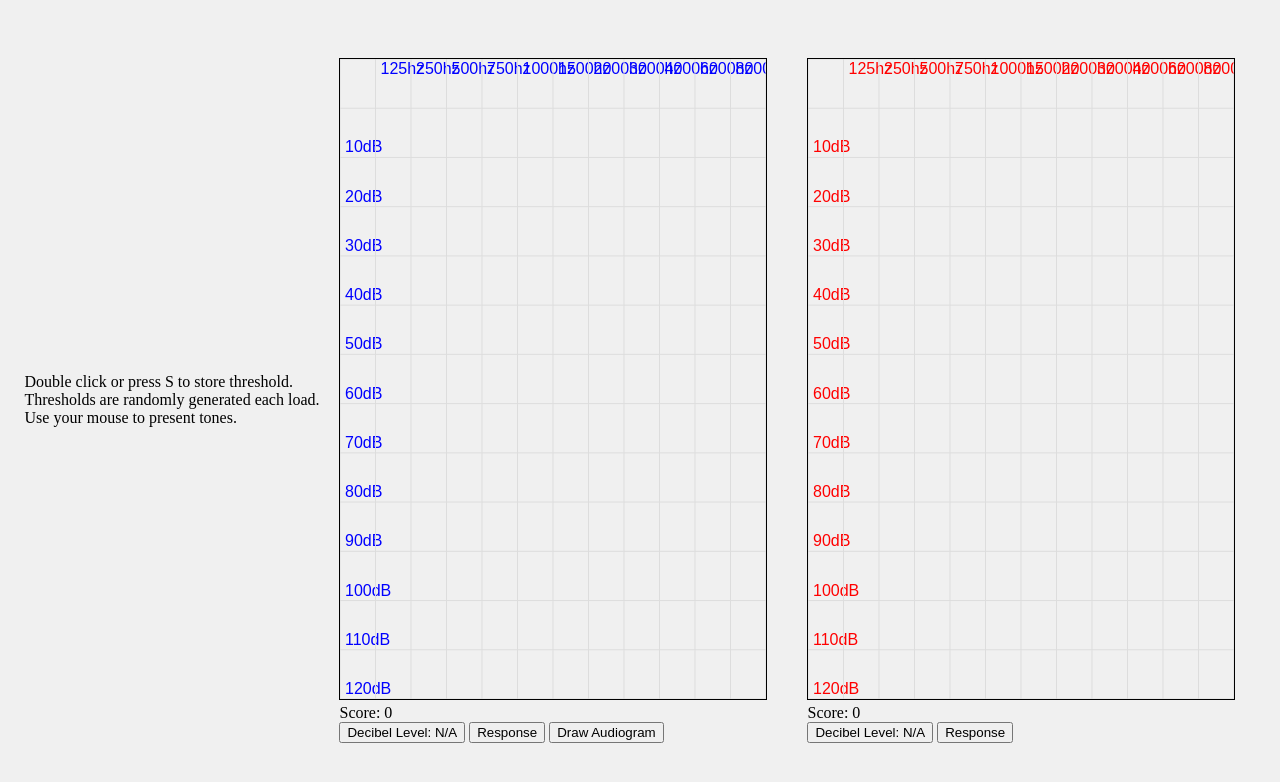
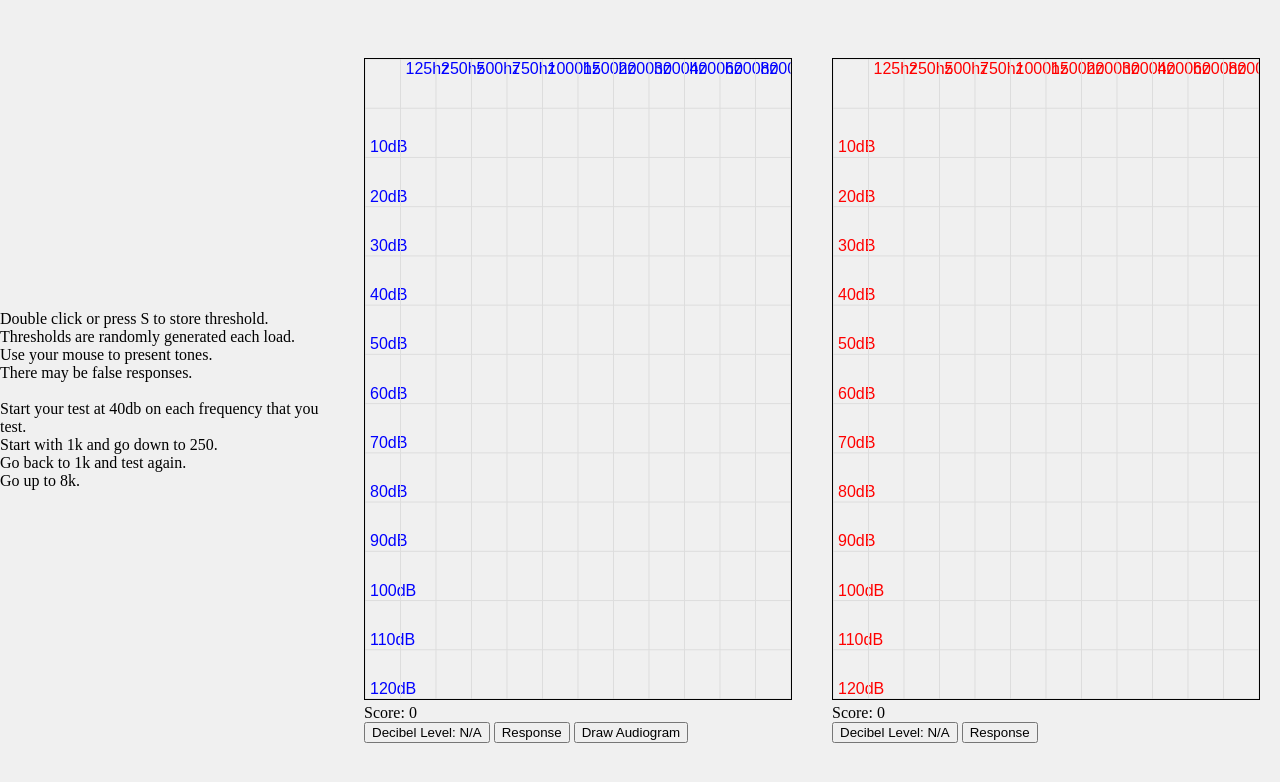
Before and after one commit to sk408/audiogame, a plain HTML site: page index.html in a window 1280 px wide. Drawn offline with Linux system fonts and the light colour scheme.

Commit message:
Update index.html

```diff
--- a/index.html
+++ b/index.html
@@ -83,7 +83,7 @@
     <!-- <button onclick="getAudioOutputs()">Get Audio Outputs</button><br>
 <select id="audioOutputs"></select><br> -->
     <div id="instructions">Double click or press S to store threshold.<br>Thresholds are randomly generated each load.<br>Use your mouse
-        to present tones. </div>
+        to present tones.<br>There may be false responses.<br><br>Start your test at 40db on each frequency that you test.<br>Start with 1k and go down to 250.<br>Go back to 1k and test again.<br>Go up to 8k.</div>
     <div class="canvas-container">
 
         <canvas id="gridCanvas1"></canvas>
```
